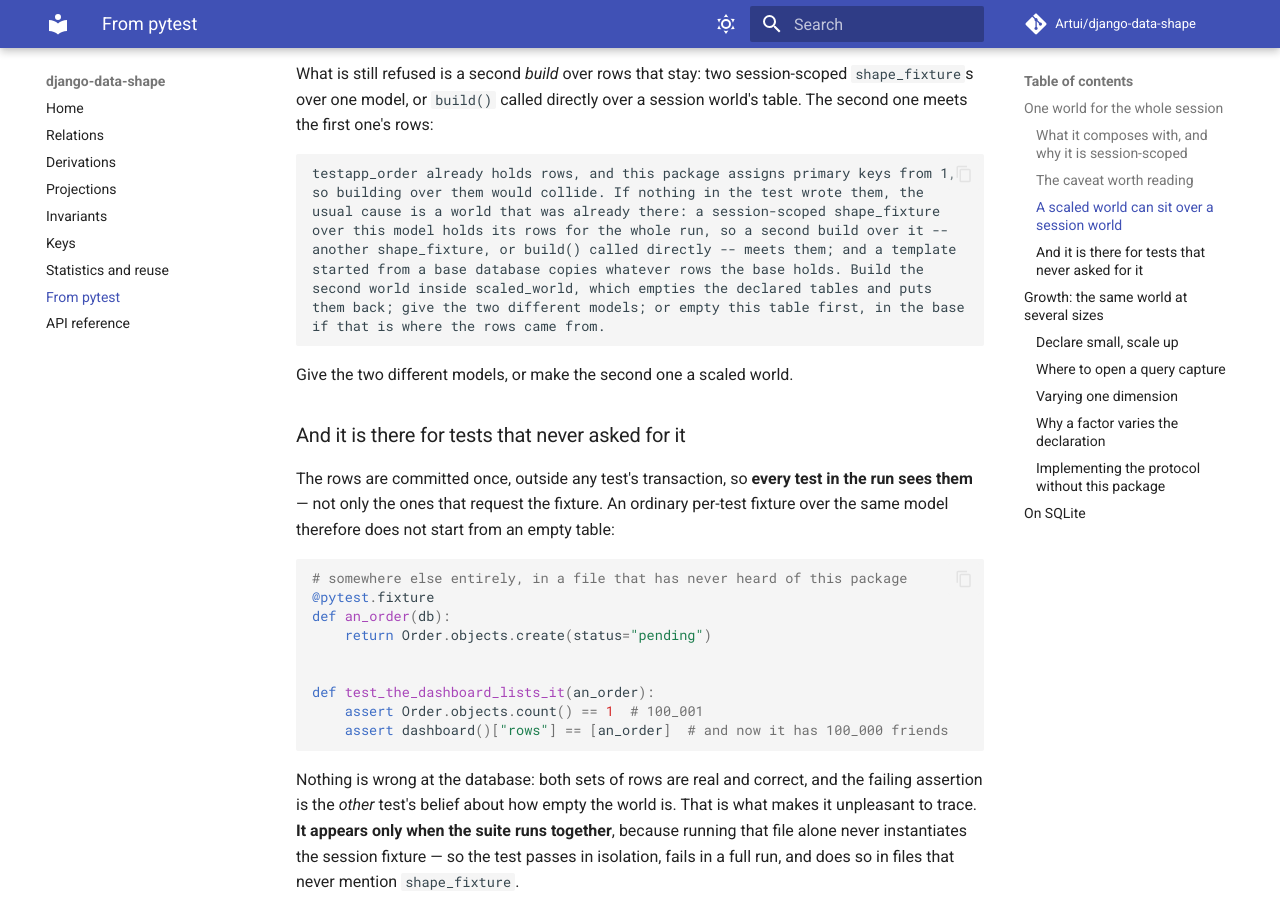
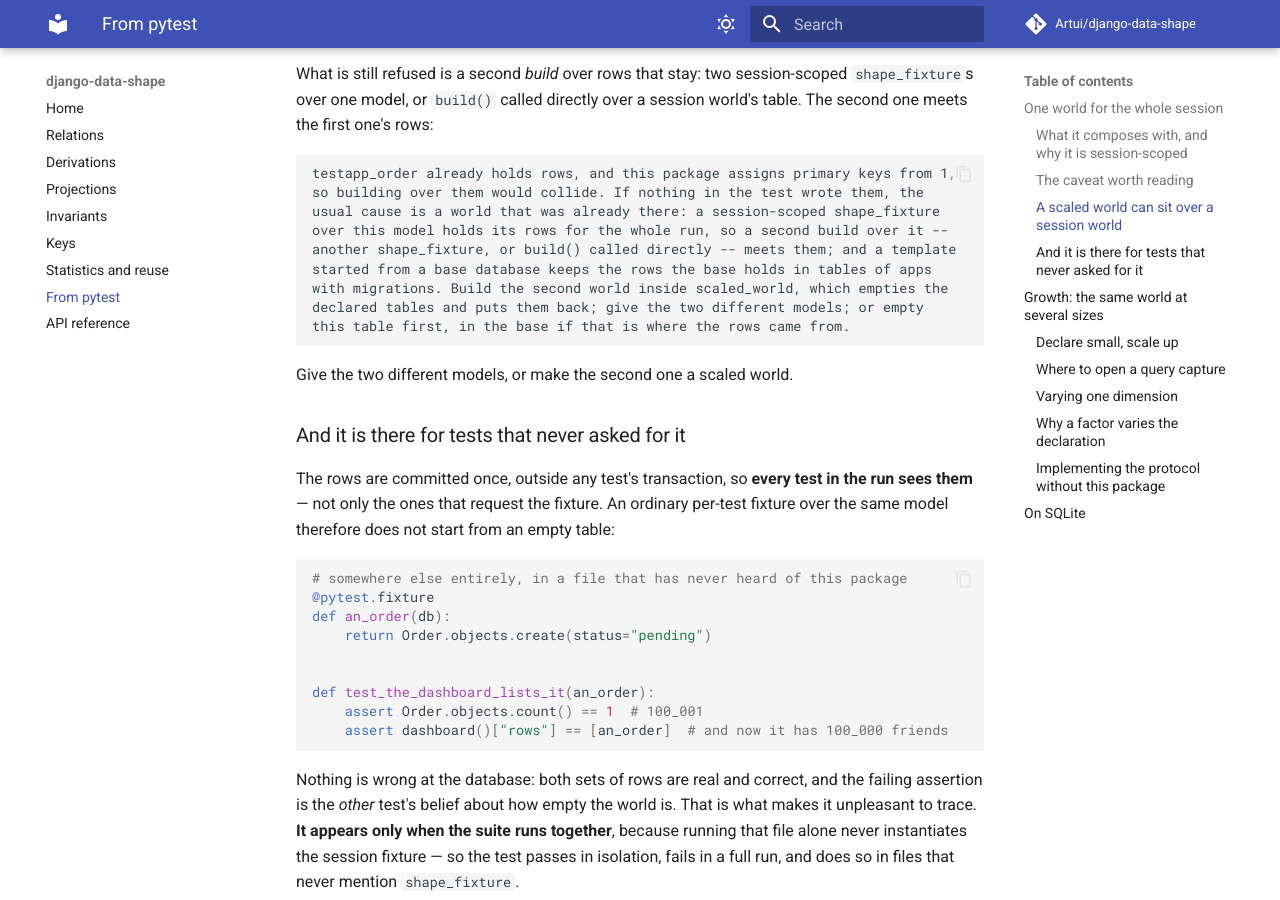
Before and after one commit to Artui/django-data-shape, an MkDocs documentation site: the page built from docs/pytest.md, in a window 1280 px wide and 900 px high, scrolled down 2470 px. Built offline with MkDocs 1.6.1 and Material for MkDocs 9.7.7, drawn with Linux system fonts in a browser that asks for light colours; comment, search, counter and statistics services are not loaded.

Commit message:
Say which rows a template from a base keeps in the ShapeNotEmpty message
A template now rebuilds the tables of apps without migrations from the
models, so the base's rows survive only in tables of apps with
migrations, and that is the only way a base's rows can meet a build.

Co-Authored-By: Claude Opus 5.5 <noreply@anthropic.com>

````diff
--- a/docs/pytest.md
+++ b/docs/pytest.md
@@ -126,10 +126,10 @@ so building over them would collide. If nothing in the test wrote them, the
 usual cause is a world that was already there: a session-scoped shape_fixture
 over this model holds its rows for the whole run, so a second build over it --
 another shape_fixture, or build() called directly -- meets them; and a template
-started from a base database copies whatever rows the base holds. Build the
-second world inside scaled_world, which empties the declared tables and puts
-them back; give the two different models; or empty this table first, in the base
-if that is where the rows came from.
+started from a base database keeps the rows the base holds in tables of apps
+with migrations. Build the second world inside scaled_world, which empties the
+declared tables and puts them back; give the two different models; or empty
+this table first, in the base if that is where the rows came from.
 ```
 
 Give the two different models, or make the second one a scaled world.
````
Also changed, not shown: 2 other files.
